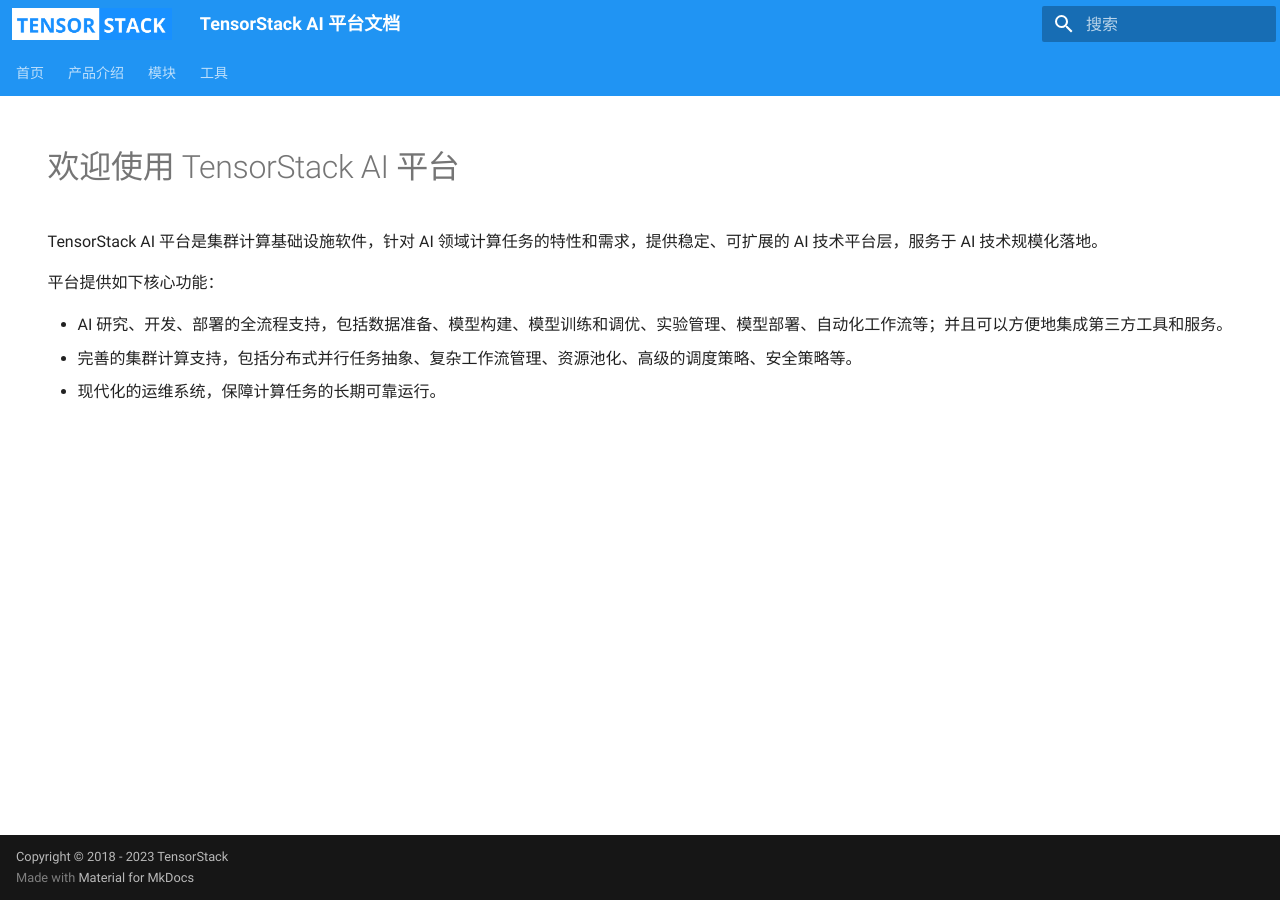
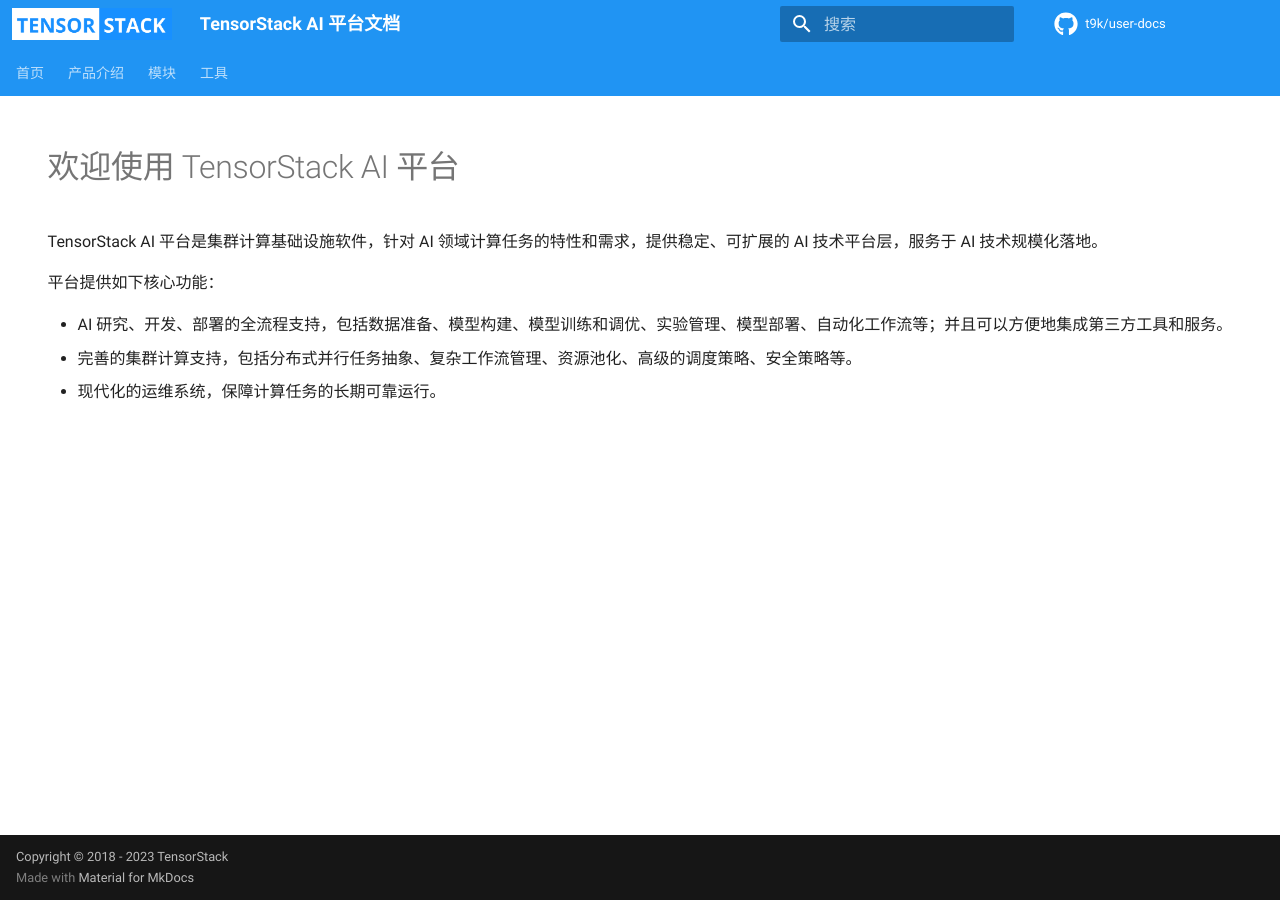
Before and after one commit to t9k/user-docs, an MkDocs documentation site: the page built from docs/index.md, in a window 1280 px wide. Built offline with MkDocs 1.6.1 and Material for MkDocs 9.7.7, drawn with Linux system fonts in a browser that asks for light colours; a script that is not in the unit is left out; comment, search, counter and statistics services are not loaded.

Commit message:
Update requirements and add configs of git repo (#2)

```diff
--- a/mkdocs.yml
+++ b/mkdocs.yml
@@ -3,6 +3,9 @@
 site_url: https://docs.kube.tensorstack.net/user-docs/  # private
 # site_url: https://tbd  # public
 site_author: TensorStack Authors
+repo_url: https://github.com/t9k/user-docs
+repo_name: t9k/user-docs
+edit_uri: edit/master/docs/
 
 # Copyright
 copyright: Copyright &copy; 2018 - 2023 TensorStack
@@ -25,12 +28,18 @@
     - search.highlight # highlight all occurences of the search keyword
     - search.share # allow to share current search query and result
     - search.suggest # enable search to display completion suggestions (only worked for English)
+    - content.action.edit # add an edit button to each page
+    - content.action.view # add a view button to each page
   palette: # color scheme
     scheme: default # 'default' for light mode, 'slate' for dark mode (not recommended)
     primary: blue # primary color, used for header, sidebar, text links and several other components
     accent: cyan # accent color, used to denote elements that can be interacted with, e.g. hovered links, buttons and scrollbars
   favicon: assets/icon.svg # favicon showed as tab icon, can be changed to user-provided image (*.png or *.svg)
   logo: assets/logo.png # logo showed at top left of page, can be changed to user-provided image (*.png or *.svg)
+  icon:
+    repo: fontawesome/brands/github # git repo icon
+    edit: material/pencil # edit buttion icon
+    view: material/eye # view buttion icon
 
 use_directory_urls: false # prevent generating a directory for each markdown file when building
 
```
Also changed, not shown: requirements.txt (+4 -4 lines).
